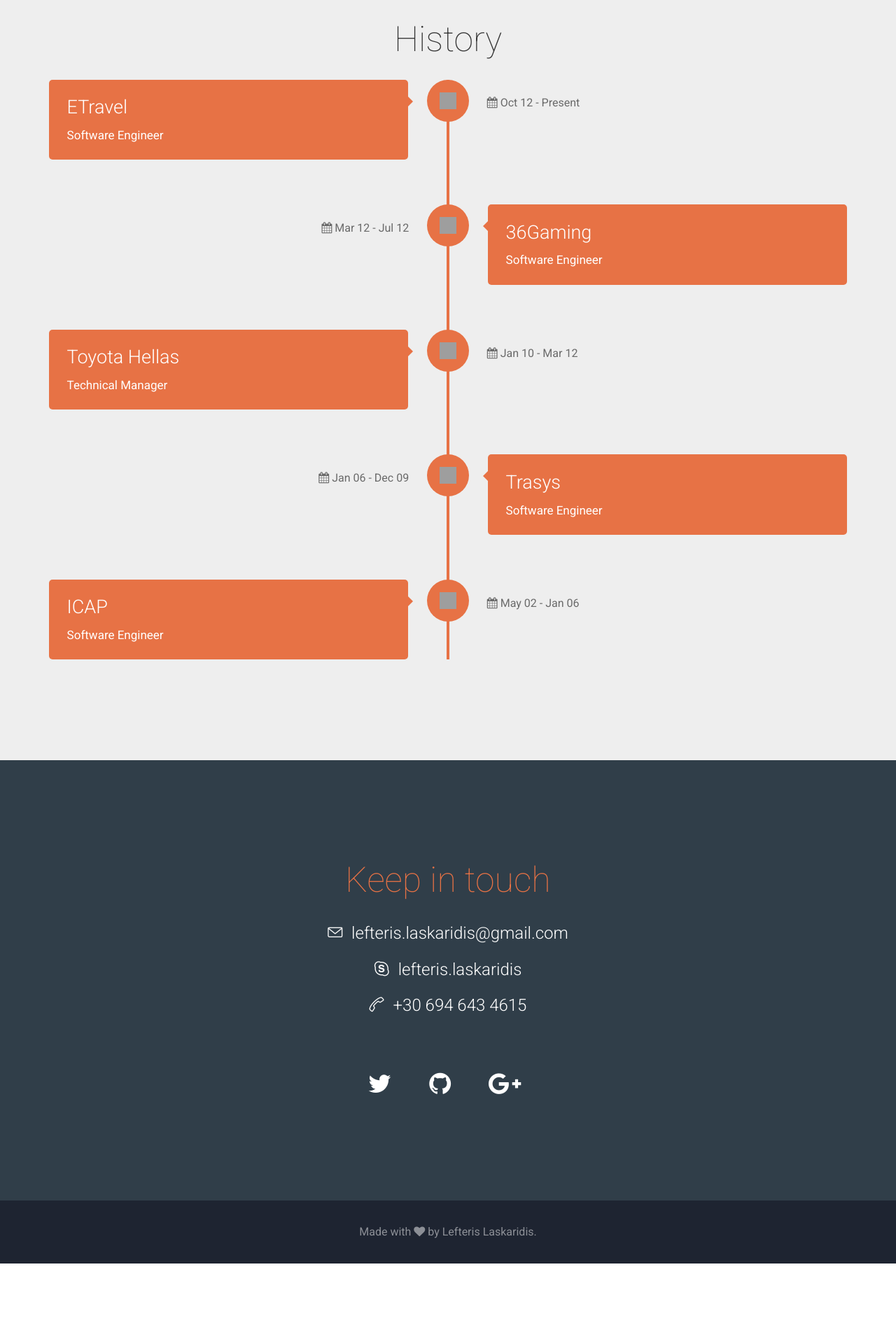
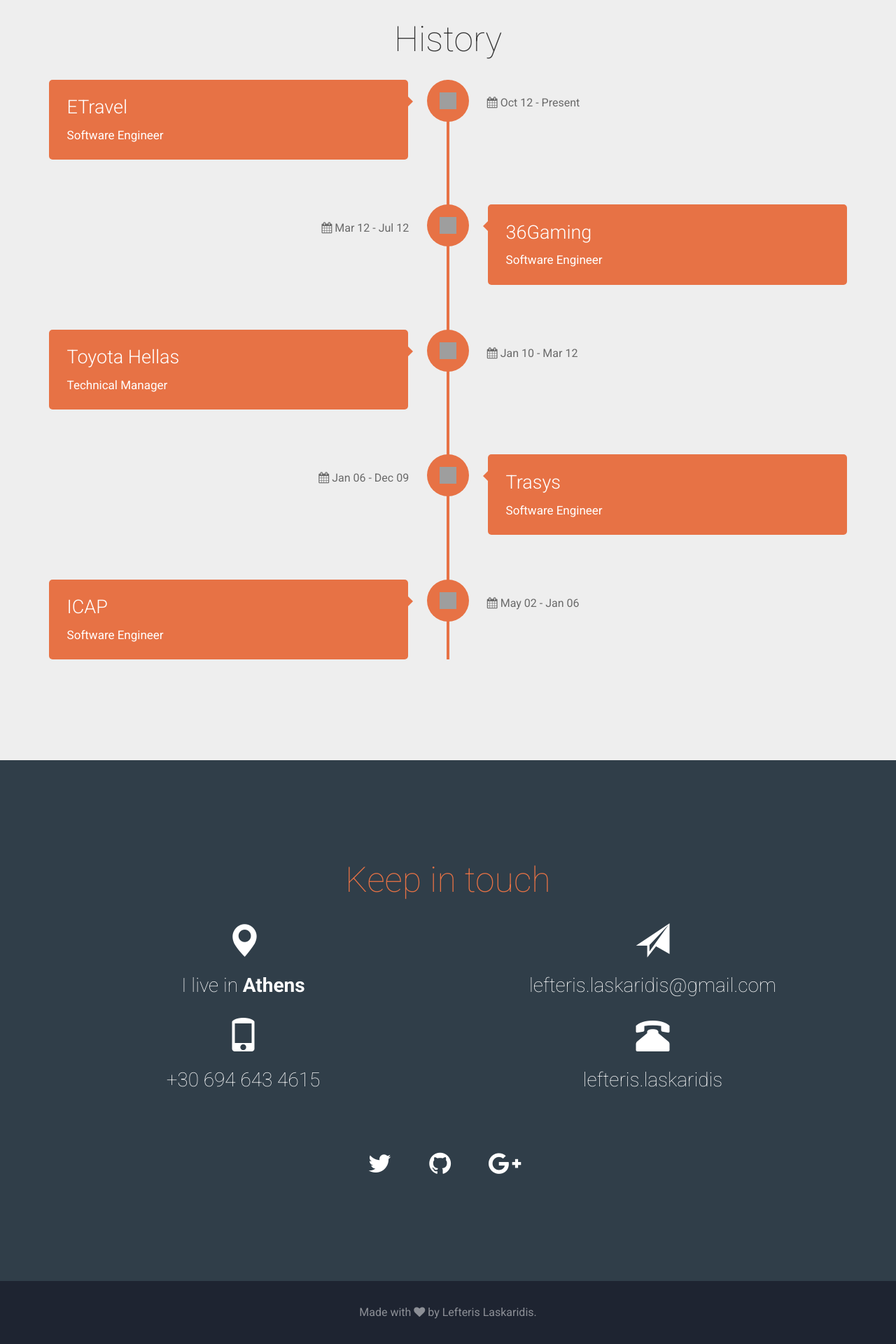
Before and after one commit to laskaridis/laskaridis.github.io, a Jekyll site: the page built from index.html, in a window 1280 px wide. Shown: the part 2960-4880 px from the top of the page at 70% size. Built offline with Jekyll 4.4.1, drawn with Linux system fonts in a browser that asks for light colours; nearby versions of some CDN libraries; some web fonts are replaced; library files that are not in the unit come from our copies; comment, search, counter and statistics services are not loaded; before the commit the page ends 4765 px from its top, so only the background shows below that; grey boxes are pictures that could not be loaded.

Commit message:
Update contact section

```diff
--- a/_includes/contact.html
+++ b/_includes/contact.html
@@ -1,32 +1,38 @@
 <section id="contact">
 <div class="container">
   <h3 class="section-title">Keep in touch</h3>
-  <div class="row">
-    <div class="contact-info">
-      <span class="contact-info-icon">
-        <i class="icon-envelope"></i>
-      </span>
-      <a id="email-link" href="mailto:lefteris.laskaridis@gmail.com" class="lead contact-info-link">
+  <div class="row text-center">
+    <div class="col-md-6 col-xs-12">
+      <p class="contact-icon glyphicon glyphicon-map-marker"></p>
+      <p class="contact-text">
+        I live in <b>Athens</b>
+      </p>
+    </div>
+    <div class="col-md-6 col-xs-12">
+      <p class="contact-icon glyphicon glyphicon-send"></p>
+      <p class="contact-text">
+        <a id="email-link" href="mailto:lefteris.laskaridis@gmail.com">
           lefteris.laskaridis@gmail.com
         </a>
+      </p>
     </div>
-    <div class="contact-info">
-      <span class="contact-info-icon">
-        <i class="icon-social-skype"></i>
-      </span>
-      <a id="skype-link" href="skype:lefteris.laskaridis?call" class="lead contact-info-link">
+  </div>
+  <div class="row text-center">
+    <div class="col-md-6 col-xs-12">
+      <p class="contact-icon glyphicon glyphicon-phone"></p>
+      <p class="contact-text">
+        <a id="phone-link" href="tel:+306946434615">
+          +30 694 643 4615
+        </a>
+      </p>
+    </div>
+    <div class="col-md-6 col-xs-12">
+      <p class="contact-icon glyphicon glyphicon-phone-alt"></p>
+      <p class="contact-text">
+        <a id="skype-link" href="skype:lefteris.laskaridis?call">
           lefteris.laskaridis
         </a>
-    </div>
-    <div class="contact-info">
-      <span class="contact-info-icon">
-        <i class="icon-call-end"></i>
-      </span>
-      <a id="phone-link" href="tel:+306946434615" class="lead contact-info-link">
-        +30 694 643 4615
-      </a>
-    </div>
-  </div>
+      </p>
     </div>
     <div class="row text-center">
       <ul class="social">
--- a/_sass/_contact.scss
+++ b/_sass/_contact.scss
@@ -8,26 +8,20 @@
   }
 
   .contact-icon {
-    text-align: center;
-    font-size: 8em;
+    color: #fff;
+    font-size: 3em;
+    padding-top: 4px;
+    width: 100%;
   }
 
-  .contact-info {
-    display: block;
-    text-align: center;
-    margin-bottom: 12px;
-  }
+  .contact-text {
+    color: #fff;
+    font-weight: 200;
+    font-size: 28px;
 
-  .contact-info-icon {
-    display: inline-block;
-    text-align: center;
-    font-size: 21px;
-    margin-right: 9px;
-    color: #fff;
-  }
-
-  .contact-info-link {
-    color: #fff;
+    a {
+      color: #fff;
+    }
   }
 
   form#contact-form {
```
Lines whose indentation alone changed are shown as unchanged.
